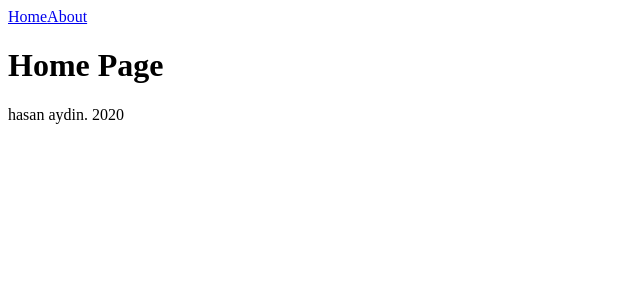
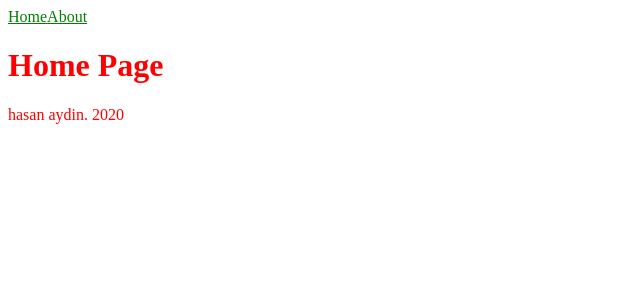
Before and after one commit to hasanaydins/next-starter, a Next.js app: page / in a window 1280 px wide. Shown: the top 300 px of the page, without its empty margins (0-640 px from the left). Built offline with nearby package versions, Linux system fonts and the light colour scheme.

Commit message:
method 1 added a Global Stylesheet

```diff
--- /dev/null
+++ b/pages/_app.js
@@ -0,0 +1,6 @@
+import '../styles/app.css'
+import '../styles/navigation.css'
+
+export default function MyApp({ Component, pageProps }) {
+    return <Component {...pageProps} />
+}
--- /dev/null
+++ b/styles/app.css
@@ -0,0 +1,3 @@
+body{
+    color: red;
+}
--- /dev/null
+++ b/styles/navigation.css
@@ -0,0 +1,3 @@
+nav a  {
+    color:green;
+}
```
Also changed, not shown: components/layout.js (+5 -5 lines).
